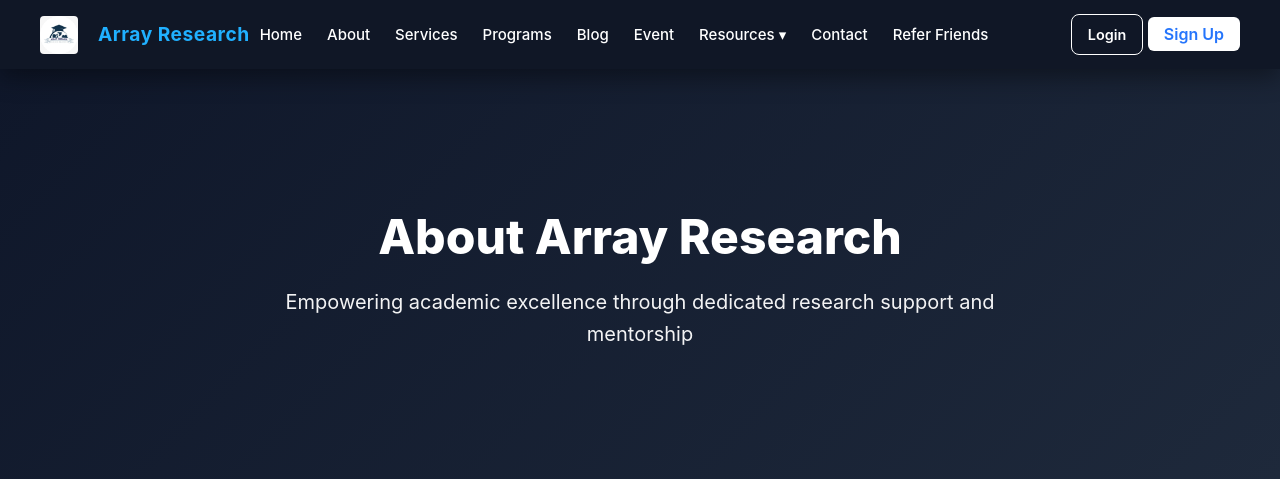
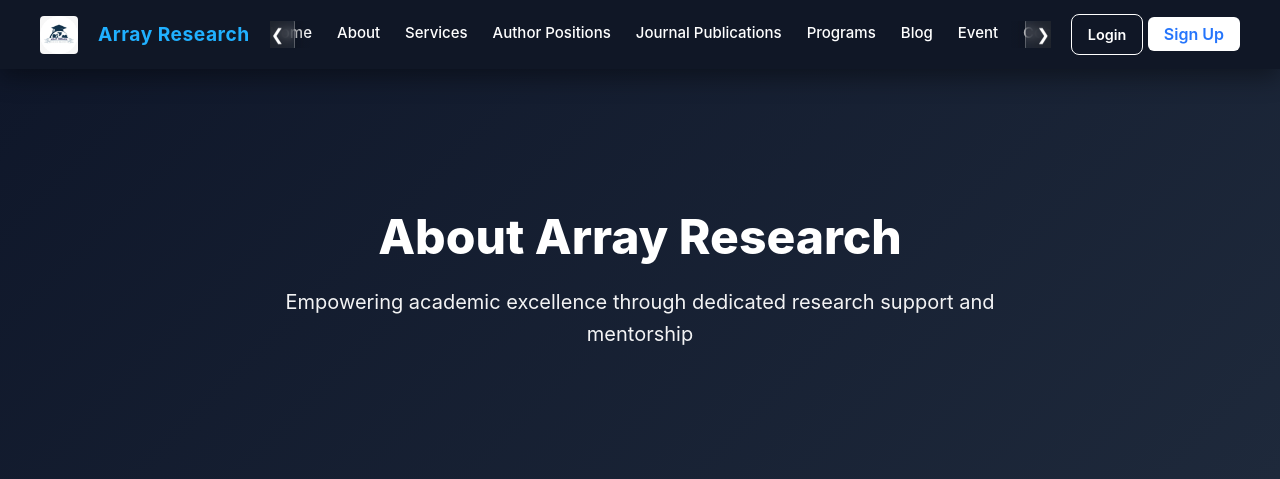
Before and after one commit to rajanshivam011/array-research-final, a Flask app: page /about in a window 1280 px wide. Shown: the top 479 px of the page. Run offline with Flask 3, Linux system fonts and the light colour scheme.

Commit message:
navbar changed

```diff
--- a/templates/base.html
+++ b/templates/base.html
@@ -5,131 +5,115 @@
 <meta name="viewport" content="width=device-width, initial-scale=1" />
 <title>{% block title %}Array Research{% endblock %}</title>
 
-<!-- External CSS Libraries -->
 <link rel="stylesheet" href="https://unpkg.com/swiper/swiper-bundle.min.css" />
 <link rel="stylesheet" href="https://unpkg.com/aos@next/dist/aos.css" />
-
-<!-- Main Styles -->
 <link rel="stylesheet" href="{{ url_for('static', filename='css/style.css') }}" />
 
 <style>
-/* ===============================
-   SCROLLABLE NAVBAR
-================================= */
-
+/* ----- Scrollable Navbar Styling ----- */
 .nav-scroll-wrapper {
+  position: relative;
   flex: 1;
-  overflow-x: auto;
-  white-space: nowrap;
-  scrollbar-width: none;
-}
-
-.nav-scroll-wrapper::-webkit-scrollbar {
-  display: none;
+  margin: 0 20px;
+  overflow: hidden;
 }
 
 .nav-scroll {
-  display: inline-flex;
-  align-items: center;
+  display: flex;
   gap: 25px;
-  padding: 0 10px;
   white-space: nowrap;
+  overflow-x: auto;
+  scroll-behavior: smooth;
+  padding-bottom: 3px;
 }
 
-.nav-scroll a {
-  color: #fff;
-  font-size: 15px;
-  text-decoration: none;
-  font-weight: 500;
-  transition: 0.2s ease;
+.nav-scroll::-webkit-scrollbar { display: none; }
+
+/* Fade edges */
+.nav-fade-left, .nav-fade-right {
+  position: absolute;
+  top: 0;
+  width: 40px;
+  height: 100%;
+  pointer-events: none;
+  z-index: 10;
+}
+.nav-fade-left {
+  left: 0;
+  background: linear-gradient(to right, #0d121c, transparent);
+}
+.nav-fade-right {
+  right: 0;
+  background: linear-gradient(to left, #0d121c, transparent);
 }
 
-.nav-scroll a:hover {
-  color: #4da3ff;
+/* Scroll buttons */
+.nav-btn {
+  position: absolute;
+  top: 50%;
+  transform: translateY(-50%);
+  background: rgba(255,255,255,0.08);
+  border: 1px solid rgba(255,255,255,0.25);
+  backdrop-filter: blur(4px);
+  padding: 5px 10px;
+  border-radius: 6px;
+  cursor: pointer;
+  z-index: 15;
+  color: #fff;
 }
+.nav-btn:hover {
+  background: rgba(255,255,255,0.15);
+}
+.nav-left { left: -10px; }
+.nav-right { right: -10px; }
 
-/* ===============================
-   DROPDOWN INSIDE SCROLL NAV
-================================= */
-
-.dropdown {
-  position: relative;
-  display: inline-block;
-}
-
-.dropdown > a {
-  cursor: pointer;
-}
-
-.dropdown-content {
-  display: none;
-  position: absolute;
-  background: #111827;
-  padding: 10px 0;
-  min-width: 230px;
-  border-radius: 6px;
-  top: 35px;
-  left: 0;
-  z-index: 9999;
-  box-shadow: 0 5px 20px rgba(0,0,0,0.25);
-}
-
-.dropdown-content a {
-  display: block;
-  padding: 10px 18px;
-  color: #fff;
-  font-size: 14px;
+.nav-scroll a {
+  color: white;
+  font-size: 15px;
+  font-weight: 500;
   text-decoration: none;
 }
-
-.dropdown-content a:hover {
-  background: #1f2937;
-}
-
-.dropdown:hover .dropdown-content {
-  display: block;
-}
+.nav-scroll a:hover { color: #4aa3ff; }
 </style>
 
 </head>
 
 <body>
 
-<!-- 🔹 Header -->
 <header class="site-header">
   <div class="container header-inner">
 
-    <!-- LEFT: LOGO -->
+    <!-- Logo -->
     <a class="logo" href="{{ url_for('index') }}">
-      <img src="{{ url_for('static', filename='images/logo.png') }}" alt="Array Research Logo" class="nav-logo">
+      <img src="{{ url_for('static', filename='images/logo.png') }}" class="nav-logo">
       <span class="logo-text">Array Research</span>
     </a>
 
-    <!-- CENTER: SCROLLABLE NAV -->
+    <!-- Scrollable Navbar -->
     <div class="nav-scroll-wrapper">
-      <nav class="nav-scroll">
+
+      <div class="nav-btn nav-left" onclick="scrollNav(-200)">&#10094;</div>
+      <div class="nav-btn nav-right" onclick="scrollNav(200)">&#10095;</div>
+
+      <div class="nav-fade-left"></div>
+      <div class="nav-fade-right"></div>
+
+      <nav class="nav-scroll" id="navScroll">
         <a href="{{ url_for('index') }}">Home</a>
         <a href="{{ url_for('about') }}">About</a>
         <a href="{{ url_for('services') }}">Services</a>
+        <a href="{{ url_for('authors_cards') }}">Author Positions</a>
+        <a href="{{ url_for('journals') }}">Journal Publications</a>
         <a href="{{ url_for('programs') }}">Programs</a>
         <a href="{{ url_for('blog') }}">Blog</a>
         <a href="{{ url_for('event') }}">Event</a>
-
-        <!-- RESOURCES DROPDOWN -->
-        <div class="dropdown">
-          <a>Resources ▾</a>
-          <div class="dropdown-content">
-            <a href="{{ url_for('authors_cards') }}">Author Positions in Journals</a>
-            <a href="{{ url_for('journals') }}">Journal Publications</a>
-          </div>
-        </div>
-
         <a href="{{ url_for('contact') }}">Contact</a>
         <a href="{{ url_for('refer') }}">Refer Friends</a>
       </nav>
+
     </div>
 
-    <!-- RIGHT: LOGIN/SIGNUP -->
+    <!-- Login Buttons -->
     <div class="nav-auth">
       <a href="{{ url_for('login') }}" class="btn-nav btn-outline-sm">Login</a>
       <a href="{{ url_for('signup') }}" class="btn-nav btn-primary-sm">Sign Up</a>
@@ -138,25 +122,23 @@
   </div>
 </header>
 
-<!-- 🔹 Content -->
+<script>
+function scrollNav(amount) {
+  document.getElementById('navScroll').scrollBy({ left: amount, behavior: 'smooth' });
+}
+</script>
+
 {% block content %}{% endblock %}
 
-<!-- 🔹 Footer -->
 <footer class="site-footer">
   <div class="container footer-inner">
     <p>© 2025 ArrayResearch India</p>
   </div>
 </footer>
 
-<!-- JS Libraries -->
 <script src="https://cdn.jsdelivr.net/npm/particles.js"></script>
 <script src="https://unpkg.com/aos@next/dist/aos.js"></script>
-<script src="https://unpkg.com/swiper/swiper-bundle.min.js"></script>
-
-<!-- Init AOS -->
 <script>AOS.init({ duration: 1100, once: true });</script>
-
-<!-- Main Script -->
 <script src="{{ url_for('static', filename='js/main.js') }}"></script>
 </body>
 </html>
```
